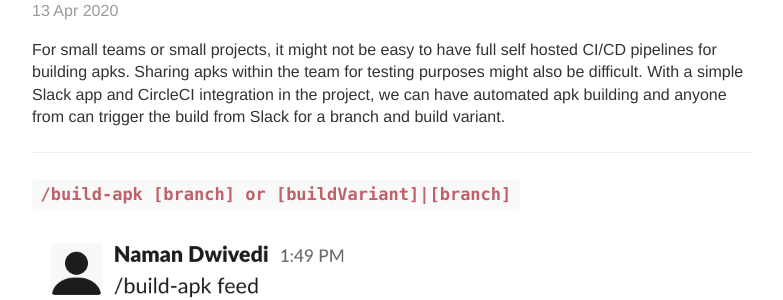
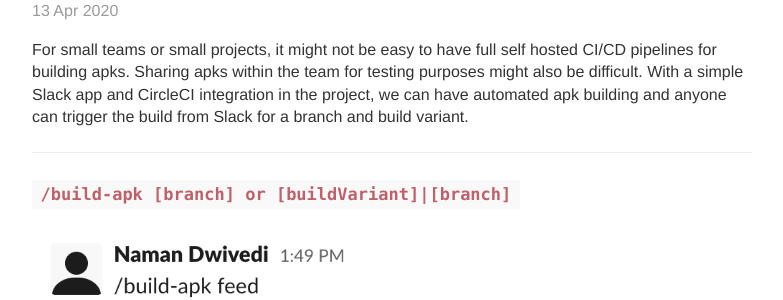
Before and after one commit to naman14/blog.naman-dwivedi.in, a Jekyll site: the page built from _posts/2020-04-13-Building APKs from Slack and CircleCI.md, in a window 1280 px wide and 900 px high. Shown: the part 237-537 px from the top of the window, without its empty margins (248-1031 px from the left). Built offline with Jekyll 4.4.1, drawn with Linux system fonts in a browser that asks for light colours; comment, search, counter and statistics services are not loaded; some of the changed text lies outside the part shown.

Commit message:
fix typos

```diff
--- a/_posts/2020-04-13-Building APKs from Slack and CircleCI.md
+++ b/_posts/2020-04-13-Building APKs from Slack and CircleCI.md
@@ -4,9 +4,9 @@
 comments: true
 related: false
 permalink: building-apks-slack
-excerpt: For small teams or small projects, it might not be easy to have full self hosted CI/CD pipelines for building apks. Sharing apks within the team for testing purposes might also be difficult. With a simple Slack app and CircleCI integration in the project, we can have automated apk building and anyone from can trigger the build from Slack for a branch and build variant.
+excerpt: For small teams or small projects, it might not be easy to have full self hosted CI/CD pipelines for building apks. Sharing apks within the team for testing purposes might also be difficult. With a simple Slack app and CircleCI integration in the project, we can have automated apk building and anyone can trigger the build from Slack for a branch and build variant.
 ---
-For small teams or small projects, it might not be easy to have full self hosted CI/CD pipelines for building apks. Sharing apks within the team for testing purposes might also be difficult. With a simple Slack app and CircleCI integration in the project, we can have automated apk building and anyone from can trigger the build from Slack for a branch and build variant.
+For small teams or small projects, it might not be easy to have full self hosted CI/CD pipelines for building apks. Sharing apks within the team for testing purposes might also be difficult. With a simple Slack app and CircleCI integration in the project, we can have automated apk building and anyone can trigger the build from Slack for a branch and build variant.
 
 ------
 
```
Also changed, not shown: other parts of _posts/2020-04-13-Building APKs from Slack and CircleCI.md (+1 -1 lines).
